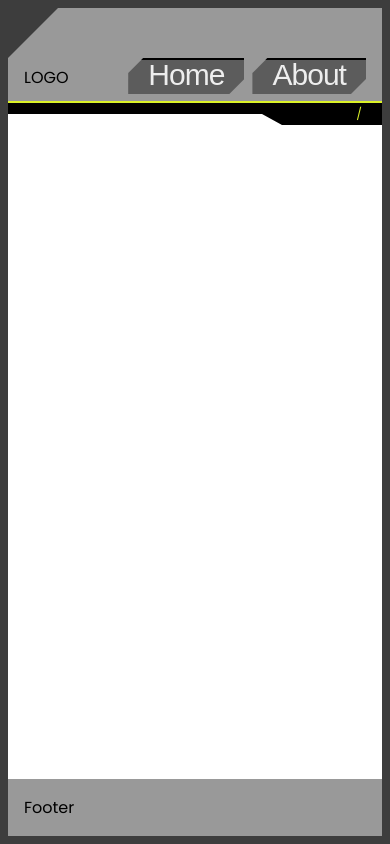
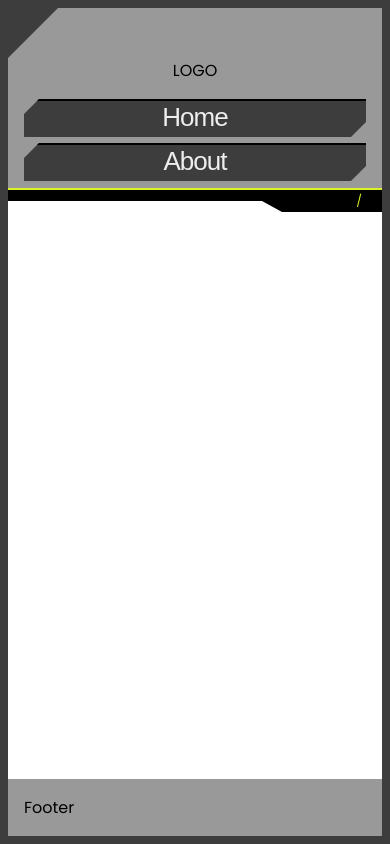
Before and after one commit to ChrisJackem/port_app, a Next.js app: page / in a window 390 px wide. Built offline with nearby package versions, Linux system fonts and the light colour scheme; a web font is replaced by a local one.

Commit message:
Nav buttons 2

```diff
--- a/src/app/shapes.css
+++ b/src/app/shapes.css
@@ -44,11 +44,14 @@
     position: relative;
 }
 /* active chip button */
-.chip-a:has(a.active)::after{
-    border-top: 2px solid var(--accent);; /* var(--accent); */
+.chip-a.active::after{
+    border-top: 2px solid white; /* var(--accent); */
+    border-top: 2px solid var(--accent); /* var(--accent); */
+
 }
 .chip-a:hover::after{
-    background-color: rgba(0,0,0, 7);
+    background-color: #3a3a3a;
+    background-color: rgba(0,0,0, .8);
 }
 .chip-a::after{
     transition: all 500ms ease-out;
@@ -58,7 +61,8 @@
     width: 100%; height: 100%;
     top: 0; left: 0;
     border-top: 2px solid black;
-    background: rgba(0,0,0, 0.4);
+    background: #606060;
+    background: rgba(0,0,0, 0.6);
     clip-path: polygon(
         var(--chip-size) 0,
         100% 0,
--- a/src/components/nav_bar/nav_bar.css
+++ b/src/components/nav_bar/nav_bar.css
@@ -11,35 +11,27 @@
     -ms-flex-align: center;
     align-items: center;
     flex-wrap: wrap;
-    /* background-color: #804fcf !important; */
 }
 
-/* Add vendor prefixes for text-shadow and font-size */
-.link.active {
-    /* text-shadow: 0px 0px 6px black; */
-    /* -webkit-text-shadow: 0px 0px 6px black;
-    -moz-text-shadow: 0px 0px 6px black; */
-}
-
-.link {
-    /* padding: 30px 20px 10px 10px; */
-    /* font-size: 30px;
-    -webkit-font-size: 30px;
-    -moz-font-size: 30px; */
-}
 #nav-container{
     position: relative;
 }
 #nav-bar{
     padding-left: 1rem;
     padding-right: 1rem;
+
+    background-color: #6d6d6d;
     background-color: var(--midground);
+
     color: black;
     display: flex;
     gap: 1rem;
     justify-content: right;
     position: relative;
+
+    border-bottom: 2px solid white;
     border-bottom: 2px solid var(--accent);
+
     z-index: 9999;
 }
 
@@ -51,16 +43,29 @@
 }
 
 .link.active{
+    color: white;
     color: var(--accent);
-    /* text-shadow: 0px 0px 6px black; */
 }
 
 .link{
+    display: block;
+    line-height: 1rem;
     font-size: 30px;
     color: #EEE;
     letter-spacing: -0.06rem;
     font-weight: 400;
-    padding: 20px;
-    /* padding: 30px 10px 10px 10px; */
-    /* padding: 1000px 20px 10px 10px; */
+    padding: 13px 20px 15px 20px;
 }
+
+@media screen and (max-width: 600px) {
+    #nav-bar, #nav-bar ul{
+
+        flex-direction: column;
+        width: 100%;
+    }
+    .link{
+        font-size: 26px;
+        text-align: center;
+        padding: 10px 20px;
+    }
+}
--- a/src/components/nav_bar/nav_bar.tsx
+++ b/src/components/nav_bar/nav_bar.tsx
@@ -34,12 +34,12 @@ export default NavBar
 export function NavLink({ name, href, pathname }: {name: string, href: string, pathname: string}){
   //const pathName = usePathname();
   return <li>
-    <div className='chip-a'>
+    {/* <div className='chip-a'> */}
     <Link
       href={href}
-      className={`link ${pathname === href ? 'active' : ''} ${blk.className}`}
+      className={`link chip-a ${pathname === href ? 'active' : ''} ${blk.className}`}
     >{name}
     </Link>
-    </div>
+    {/* </div> */}
   </li>
 }
--- a/src/components/path_button/pathButton.tsx
+++ b/src/components/path_button/pathButton.tsx
@@ -21,7 +21,7 @@ const PathButton = () => {
     useEffect(() => {
         const scrollHandler = () => {//debounce((scrolled) => {
             if (elementRef.current) {
-                const scrollYed = window.scrollY > 130;
+                const scrollYed = window.scrollY > 160;
                 setScrolled(scrollYed);
             }
         }
```
Also changed, not shown: src/app/home/page.tsx (+9 -0 lines).
